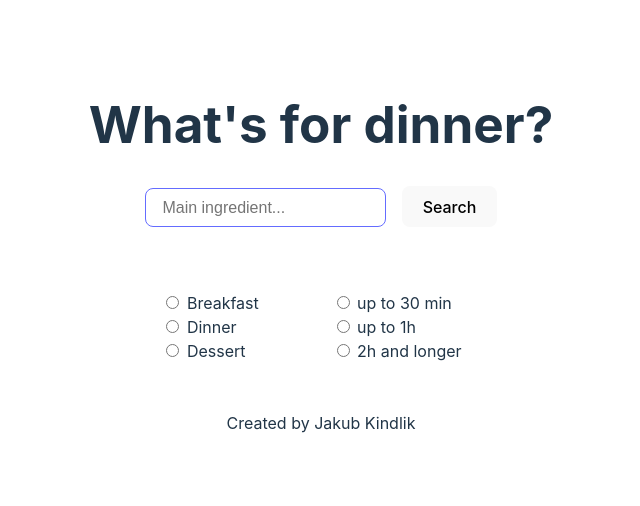
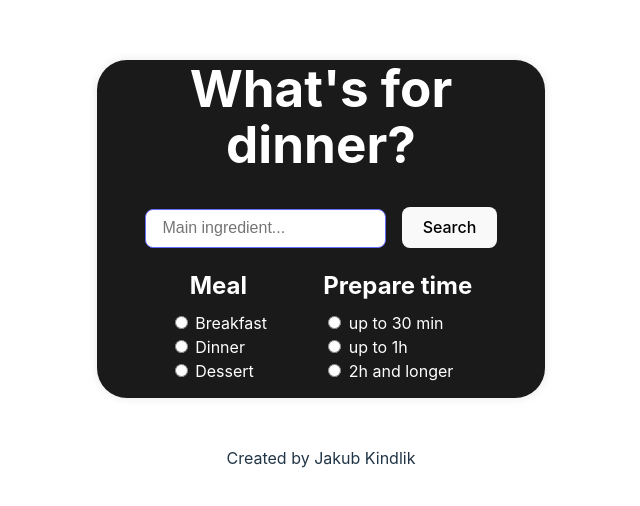
Before and after one commit to Bo3i/whats-for-dinner, a React (Vite) app: page / in a window 1280 px wide. Shown: the part 144-650 px from the top of the page, without its empty margins (319-959 px from the left). Built offline with nearby package versions, Linux system fonts and the light colour scheme.

Commit message:
style search area

```diff
--- a/src/App.jsx
+++ b/src/App.jsx
@@ -11,7 +11,6 @@ function App() {
 
   return (
     <div>
-        <h1>What's for dinner?</h1>
         <SearchBar setResponse={setResponse}  />
         <RecipeCard searchResults = {response}/>
         <footer>Created by Jakub Kindlik</footer>
--- a/src/index.css
+++ b/src/index.css
@@ -21,6 +21,23 @@
 .instructions{
   text-align: left;
   list-style: decimal;
+}
+
+.search-area{
+
+  padding: 0 1em;
+  margin-top: 30px;
+  margin-left: 5%;
+  margin-right: 5%;
+  margin-bottom: 15px;
+  padding-bottom: 5px;
+  border-radius: 30px;
+  background-color: #1a1a1a;
+  color: #ffffff;
+  box-shadow: 0 0 10px rgba(0, 0, 0, 0.1);
+  transition: box-shadow 0.25s;
+  cursor: pointer;
+
 }
 input[type="text"] {
   margin-right: 1em;
@@ -96,6 +113,7 @@ h2{
 }
 .row{
   margin-top: 1px;
+  margin-bottom: 10px;
   padding: 0 1em;
   justify-content: space-evenly;
   display: flex;
--- a/src/search-area.jsx
+++ b/src/search-area.jsx
@@ -65,12 +65,13 @@ function SearchBar({setResponse}) {
 
 
     return (
-      <form onSubmit={handleClick}>
+      <form className='search-area' onSubmit={handleClick}>
+        <h1>What's for dinner?</h1>
       <input type="text" value={inputValue} onChange={e => setInputValue(e.target.value)} onKeyDown={e => {if (e.key === 'Enter') {
-      e.preventDefault();
-      handleClick();
-    }
-  }} placeholder="Main ingredient..." />
+            e.preventDefault();
+            handleClick();
+            }
+            }} placeholder="Main ingredient..." />
       <button type="button" onClick={handleClick}>Search</button>
         <div className="row">
             <div className="col">
```
